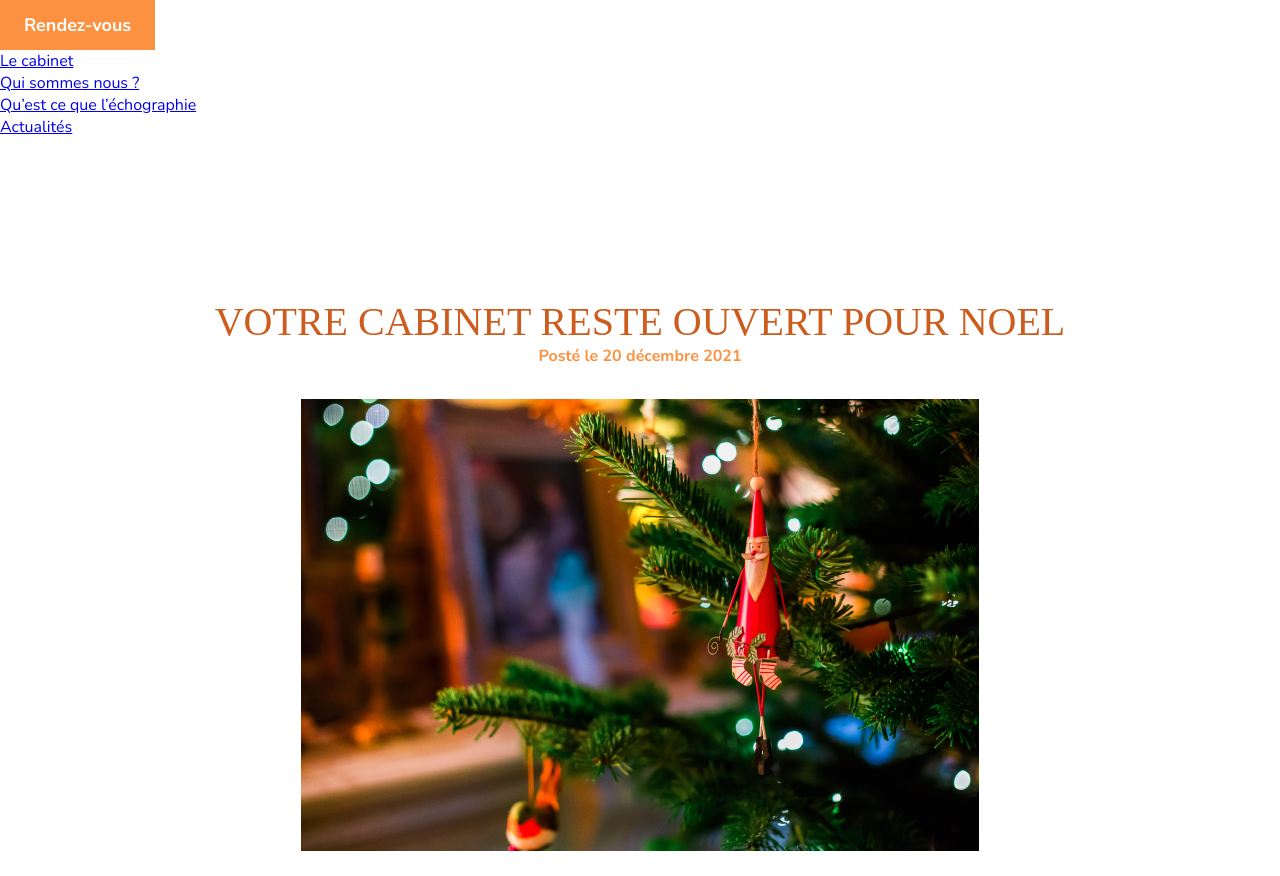
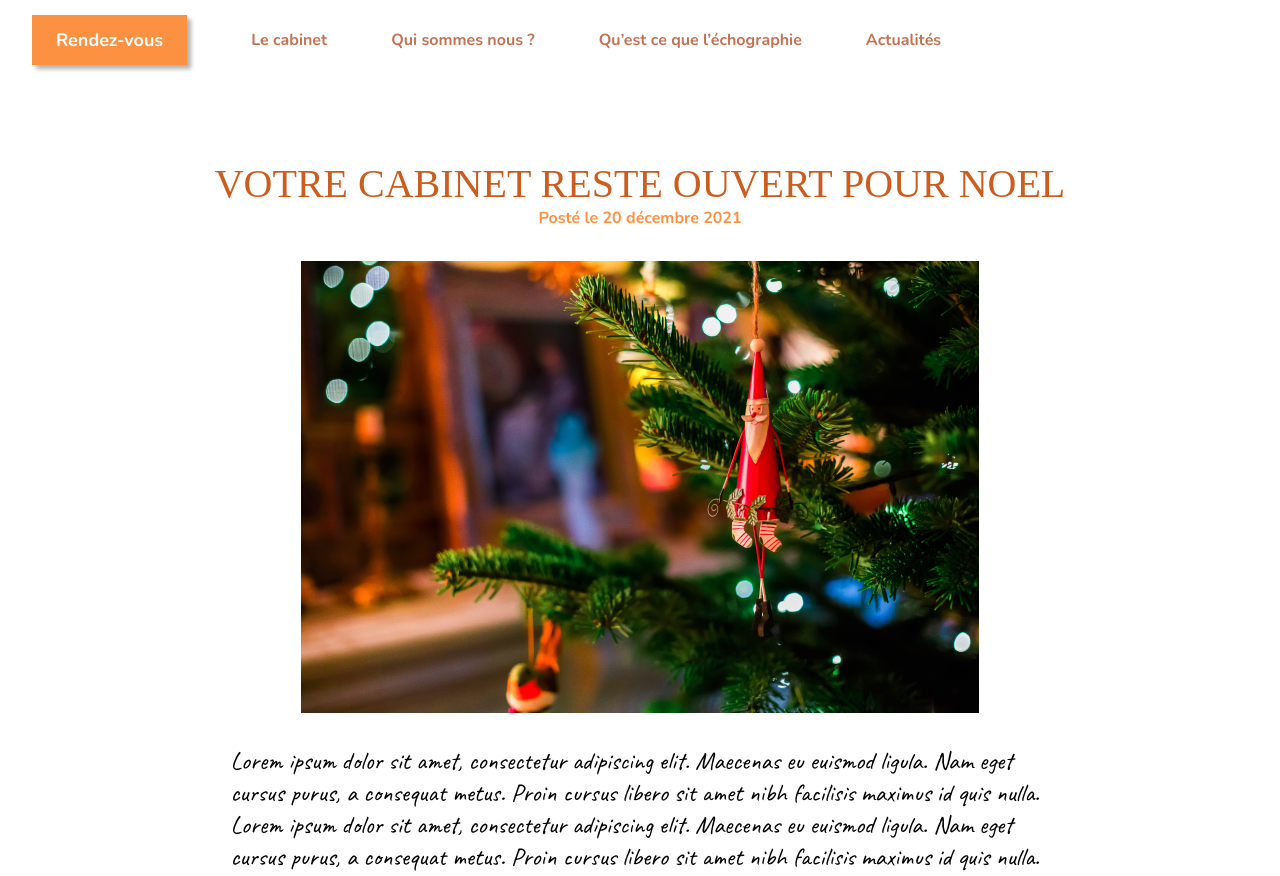
Before and after one commit to Louisp78/sage-femme-chaville, a plain HTML site: page actu.html in a window 1280 px wide. Shown: the top 876 px of the page. Drawn offline with nearby package versions, Linux system fonts and the light colour scheme; a web font is replaced by a local one.

Commit message:
:sparkles: add responsive in actu

```diff
--- a/actu.html
+++ b/actu.html
@@ -1,5 +1,6 @@
 <!DOCTYPE html>
 <html lang="fr">
+
 <head>
     <meta charset="UTF-8">
     <meta http-equiv="X-UA-Compatible" content="IE=edge">
@@ -13,8 +14,30 @@
 
     <title>Sarah - Valérie / Cabinet Chaville</title>
 </head>
+
 <body>
-    <div class="navbar">
+    <nav>
+        <!--<div class="logo">
+            <h4>The Nav</h4>
+        </div>-->
+        <ul class="nav-links">
+            <li>
+                <div class="bouton-rdv">
+                    <a href="#qui">Rendez-vous</a>
+                </div>
+            </li>
+            <li><a href="#notre-cabinet">Le cabinet</a></li>
+            <li><a href="#qui">Qui sommes nous ?</a></li>
+            <li><a href="#echo">Qu’est ce que l’échographie</a></li>
+            <li><a href="actu.html">Actualités</a></li>
+        </ul>
+        <div class="burger">
+            <div class="line1"></div>
+            <div class="line2"></div>
+            <div class="line3"></div>
+        </div>
+    </nav>
+    <!--<div class="navbar">
         <ul>
             <li>
                 <div class="bouton-rdv">
@@ -26,7 +49,7 @@
             <li><a href="index.html#echo">Qu’est ce que l’échographie</a></li>
             <li class="active"><a href="#">Actualités</a></li>
         </ul>
-    </div>
+    </div>-->
 
 
     <div class="actu">
@@ -36,8 +59,8 @@
             <span>Posté le 20 décembre 2021</span>
             <div class="content">
                 <img src="assets/img/actu-example.png" alt="">
-                <p>Lorem ipsum dolor sit amet, consectetur adipiscing elit. Maecenas eu euismod ligula. Nam eget cursus purus, a consequat metus. Proin cursus libero sit amet nibh facilisis maximus id quis nulla.
-                    Lorem ipsum dolor sit amet, consectetur adipiscing elit. Maecenas eu euismod ligula. Nam eget cursus purus, a consequat metus. Proin cursus libero sit amet nibh facilisis maximus id quis nulla.</p>
+                <p>Lorem ipsum dolor sit amet, consectetur adipiscing elit. Maecenas eu euismod ligula. Nam eget cursus purus, a consequat metus. Proin cursus libero sit amet nibh facilisis maximus id quis nulla. Lorem ipsum dolor sit amet, consectetur adipiscing
+                    elit. Maecenas eu euismod ligula. Nam eget cursus purus, a consequat metus. Proin cursus libero sit amet nibh facilisis maximus id quis nulla.</p>
             </div>
         </div>
         <div class="actu-item">
@@ -50,4 +73,5 @@
         </div>
     </div>
 </body>
+
 </html>
```
